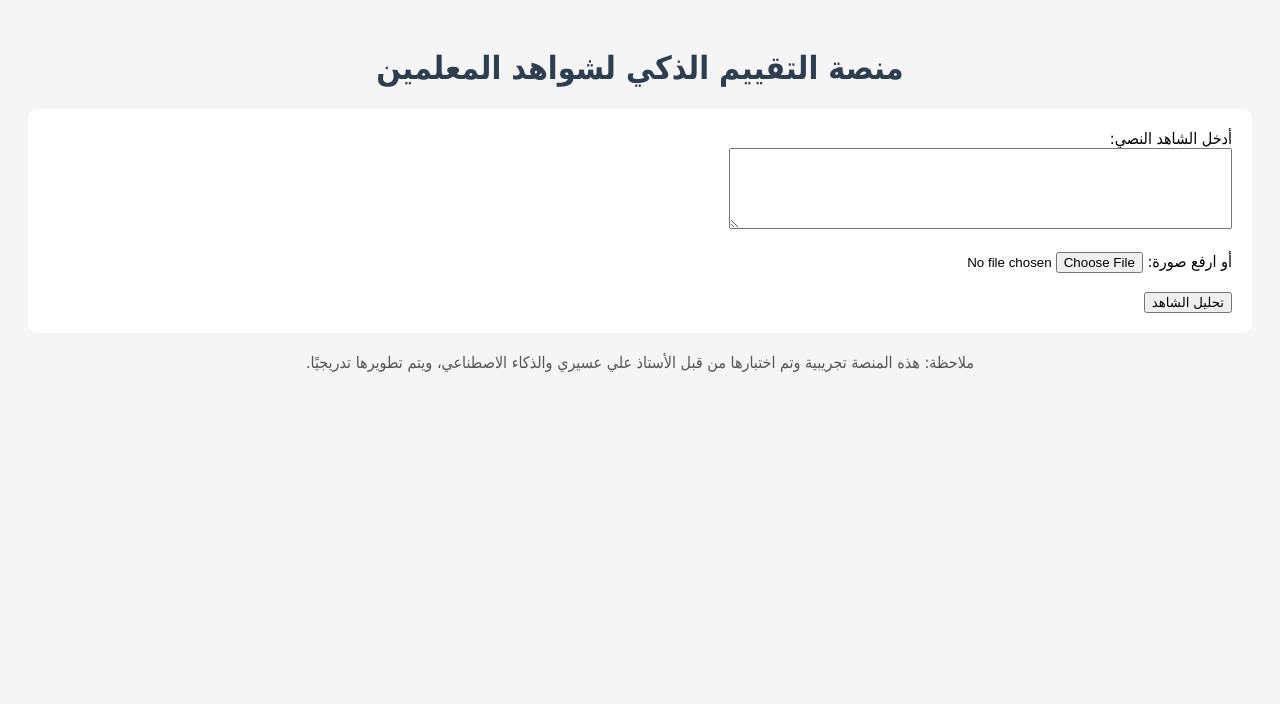
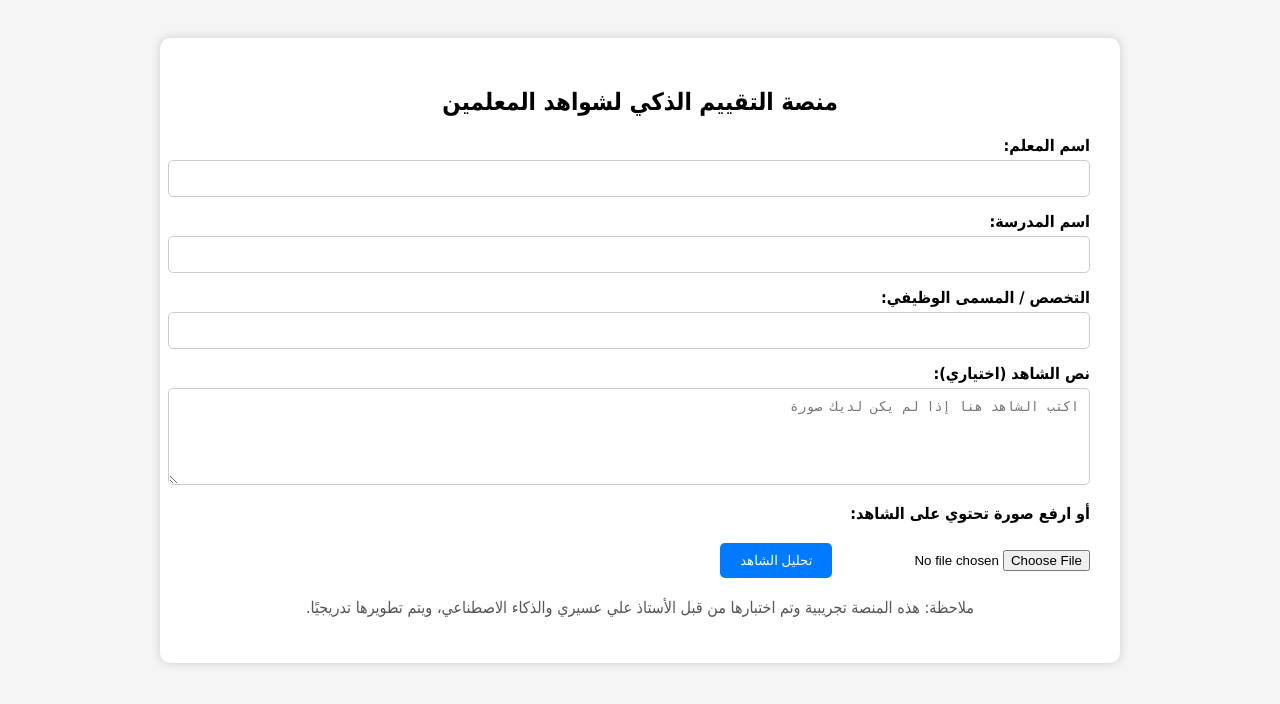
Before and after one commit to aliasiriiii/smart-ai, a Flask app: page / in a window 1280 px wide. Shown: the top 704 px of the page. Run offline with Flask 3, Linux system fonts and the light colour scheme.

Commit message:
Update index.html

```diff
--- a/templates/index.html
+++ b/templates/index.html
@@ -1,30 +1,57 @@
 <!DOCTYPE html>
-<html lang="ar">
+<html lang="ar" dir="rtl">
 <head>
     <meta charset="UTF-8">
     <title>منصة التقييم الذكي لشواهد المعلمين</title>
     <style>
-        body { font-family: 'Tahoma', sans-serif; direction: rtl; padding: 20px; background: #f5f5f5; }
-        h1 { text-align: center; color: #2c3e50; }
-        form { background: #fff; padding: 20px; border-radius: 10px; margin-bottom: 20px; }
-        table { width: 100%; border-collapse: collapse; background: #fff; }
+        body { font-family: Tahoma, sans-serif; background: #f5f5f5; padding: 30px; direction: rtl; }
+        .container { background: white; padding: 30px; border-radius: 10px; box-shadow: 0 0 10px #ccc; max-width: 900px; margin: auto; }
+        label { display: block; margin-top: 15px; font-weight: bold; }
+        input[type="text"], textarea { width: 100%; padding: 10px; border-radius: 5px; border: 1px solid #ccc; margin-top: 5px; }
+        input[type="file"] { margin-top: 10px; }
+        input[type="submit"], button { margin-top: 20px; padding: 10px 20px; background: #007bff; color: white; border: none; border-radius: 5px; cursor: pointer; }
+        table { width: 100%; border-collapse: collapse; margin-top: 20px; }
         th, td { border: 1px solid #ccc; padding: 10px; text-align: center; }
         th { background-color: #3498db; color: white; }
+        .result-section { background: #eef; padding: 20px; border-radius: 10px; margin-top: 30px; }
+        .header { text-align: center; margin-bottom: 20px; }
         .footer { margin-top: 20px; text-align: center; color: #555; }
     </style>
 </head>
 <body>
-    <h1>منصة التقييم الذكي لشواهد المعلمين</h1>
+    <div class="container">
+        <h2 class="header">منصة التقييم الذكي لشواهد المعلمين</h2>
+
         <form method="POST" enctype="multipart/form-data">
-        <label for="shahid">أدخل الشاهد النصي:</label><br>
-        <textarea name="shahid" rows="5" cols="60"></textarea><br><br>
-        <label for="image">أو ارفع صورة:</label>
-        <input type="file" name="image"><br><br>
-        <button type="submit">تحليل الشاهد</button>
+            <label>اسم المعلم:</label>
+            <input type="text" name="teacher_name" required>
+
+            <label>اسم المدرسة:</label>
+            <input type="text" name="school_name" required>
+
+            <label>التخصص / المسمى الوظيفي:</label>
+            <input type="text" name="job_title" required>
+
+            <label>نص الشاهد (اختياري):</label>
+            <textarea name="shahid" rows="5" placeholder="اكتب الشاهد هنا إذا لم يكن لديك صورة"></textarea>
+
+            <label>أو ارفع صورة تحتوي على الشاهد:</label>
+            <input type="file" name="image" accept="image/*">
+
+            <input type="submit" value="تحليل الشاهد">
         </form>
 
         {% if result %}
-    <h2>نتائج التحليل:</h2>
+        <div class="result-section" id="resultBox">
+            <h3>نتيجة التقييم:</h3>
+            <p><strong>اسم المعلم:</strong> {{ teacher_name }}</p>
+            <p><strong>اسم المدرسة:</strong> {{ school_name }}</p>
+            <p><strong>التخصص / المسمى:</strong> {{ job_title }}</p>
+
+            <hr>
+
+            {% if keyword_result %}
+            <h4>التحليل الرقمي (الكلمات المفتاحية):</h4>
             <table>
                 <tr>
                     <th>العنصر</th>
@@ -33,7 +60,7 @@
                     <th>التقدير المقنن</th>
                     <th>الملاحظة</th>
                 </tr>
-        {% for row in result %}
+                {% for row in keyword_result %}
                 <tr>
                     <td>{{ row.item }}</td>
                     <td>{{ row.score }}</td>
@@ -43,16 +70,21 @@
                 </tr>
                 {% endfor %}
             </table>
-    <p><strong>التقدير النهائي: {{ grade }} / 5</strong></p>
+            <p><strong>المجموع النهائي: {{ grade }} / 5</strong></p>
             {% endif %}
 
             {% if gpt_result %}
-    <h2>تحليل الذكاء الاصطناعي:</h2>
+            <h4>تحليل الذكاء الاصطناعي (GPT):</h4>
             <pre>{{ gpt_result }}</pre>
+            {% endif %}
+
+            <button onclick="window.print()">طباعة النتيجة</button>
+        </div>
         {% endif %}
 
         <div class="footer">
             <p>ملاحظة: هذه المنصة تجريبية وتم اختبارها من قبل الأستاذ علي عسيري والذكاء الاصطناعي، ويتم تطويرها تدريجيًا.</p>
         </div>
+    </div>
 </body>
 </html>
```
Lines whose indentation alone changed are shown as unchanged.
